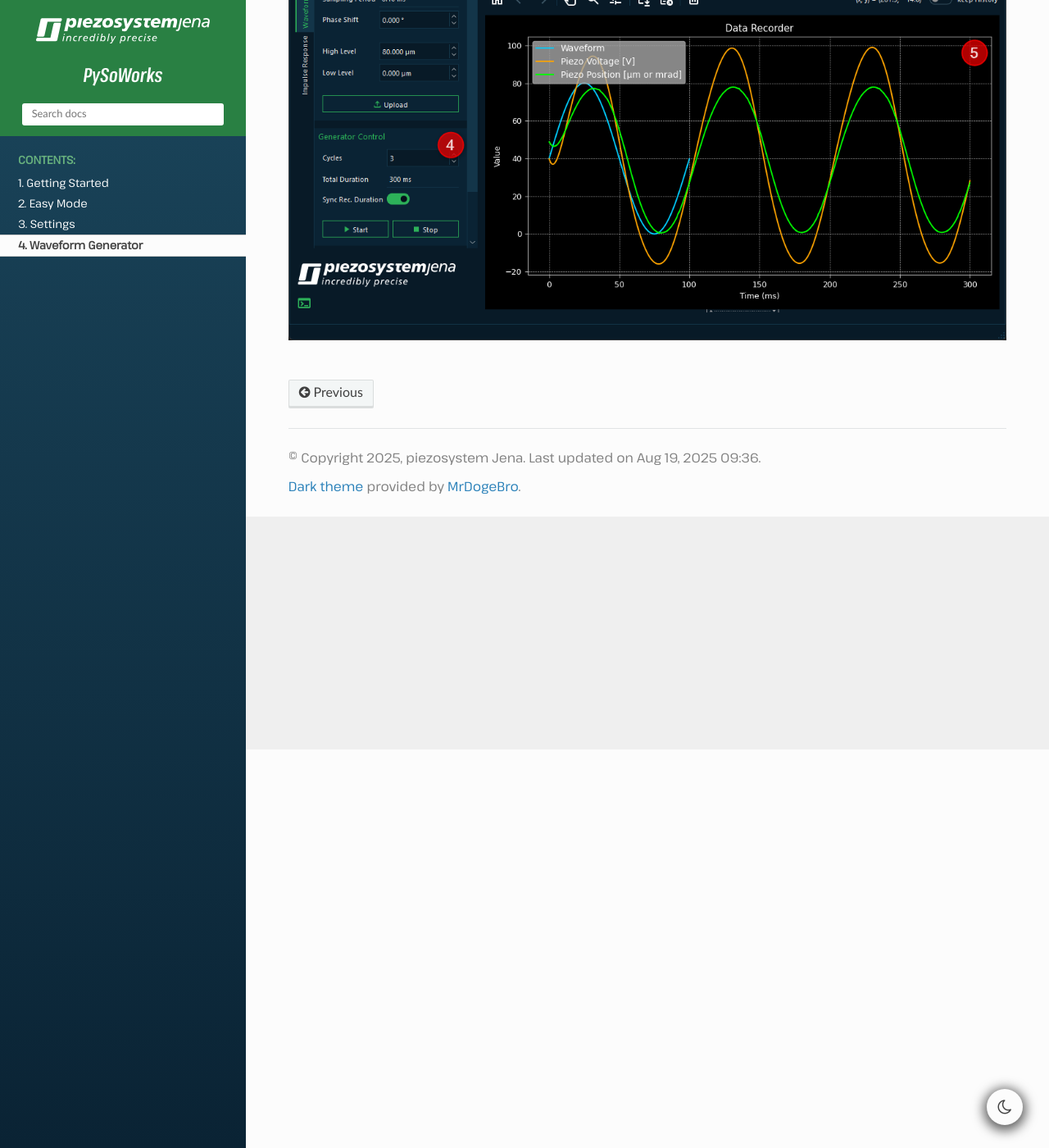
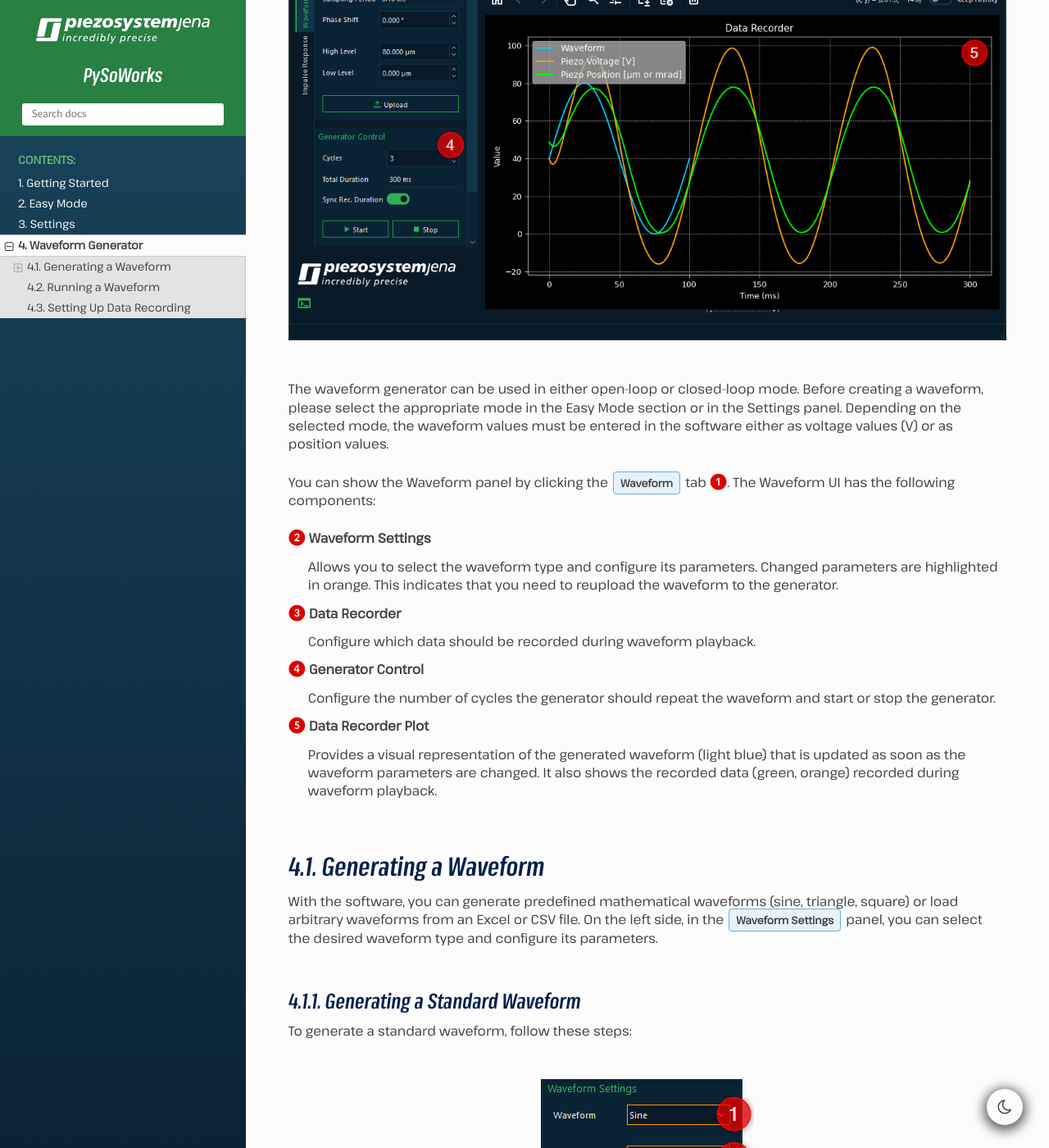
Before and after one commit to piezosystemjena/PiSoWorks, a Sphinx documentation site: the page built from doc/waveform.rst, in a window 1280 px wide and 1400 px high, scrolled down 486 px. Shown: the whole window at 82% size. Built offline with Sphinx 7.4.7 and the Read the Docs theme 3.1.0, drawn with Linux system fonts in a browser that asks for light colours; some of the changed text lies outside the part shown.

Commit message:
Finished waveform generator documentation

```diff
--- a/doc/settings.rst
+++ b/doc/settings.rst
@@ -142,6 +142,7 @@
    mechanical resonances. It is defined by its center frequency :guilabel:`notchf` and bandwidth :guilabel:`notchb`.
 
 
-.. note::
+.. admonition:: Important
+   :class: note
 
    Filters can be enabled or disabled independently and should be tuned according to the dynamics and noise characteristics of your system.
--- a/doc/waveform.rst
+++ b/doc/waveform.rst
@@ -1,8 +1,100 @@
 Waveform Generator
 ===================
 
-The NV200 device has an arbitrary waveform generator. This waveform generator that can be used
+The NV200 device has an arbitrary waveform generator. This waveform generator can be used
 to generate a variety of waveforms. The arbitrary waveform generator can generate a single or
 repetitive setpoint signal. The curve shape can be freely defined by up to 1024 samples.
 
 .. image:: images/waveform_numbered.png
+
+The waveform generator can be used in either open-loop or closed-loop mode. Before creating a waveform,
+please select the appropriate mode in the Easy Mode section or in the Settings panel. Depending on the
+selected mode, the waveform values must be entered in the software either as voltage values (V) or as
+position values.
+
+You can show the Waveform panel by clicking the :guilabel:`Waveform` tab :guinum:`❶`. The Waveform UI
+has the following components:
+
+:guinum:`❷` Waveform Settings
+    Allows you to select the waveform type and configure its parameters. Changed parameters are highlighted
+    in orange. This indicates that you need to reupload the waveform to the generator.
+
+:guinum:`❸` Data Recorder
+    Configure which data should be recorded during waveform playback.
+
+:guinum:`❹` Generator Control
+    Configure the number of cycles the generator should repeat the waveform and start or stop the generator.
+
+:guinum:`❺` Data Recorder Plot
+    Provides a visual representation of the generated waveform (light blue) that is updated as soon as the
+    waveform parameters are changed. It also shows the recorded data (green, orange) recorded during
+    waveform playback.
+
+
+Generating a Waveform
+---------------------------
+
+With the software, you can generate predefined mathematical waveforms (sine, triangle, square) or
+load arbitrary waveforms from an Excel or CSV file. On the left side, in the :guilabel:`Waveform Settings`
+panel, you can select the desired waveform type and configure its parameters.
+
+
+Generating a Standard Waveform
+^^^^^^^^^^^^^^^^^^^^^^^^^^^^^^^^^^
+
+To generate a standard waveform, follow these steps:
+
+.. image:: images/waveform_settings.png
+
+.. rst-class:: guinums
+
+1. In the :guilabel:`Waveform` combobox :guinum:`❷`, select the desired waveform type (e.g., sine, triangle, square).
+2. Configure the waveform frequency as needed. The waveform preview (light blue) and the :guilabel:`Sampling Period` will be updated accordingly.
+3. Select the desired phase shift in the :guilabel:`Phase Shift` field.
+4. Configure the waveform amplitude using the :guilabel:`High Level` and :guilabel:`Low Level` fields.
+5. Finally, click the :guilabel:`Upload` button to send the waveform to the device.
+
+
+Loading an Arbitrary Waveform
+^^^^^^^^^^^^^^^^^^^^^^^^^^^^^^^^^^
+
+If you want to load an arbitrary waveform, the steps are slightly different from generating a standard waveform:
+
+.. image:: images/waveform_arbitrary.png
+
+.. rst-class:: guinums
+
+1. In the :guilabel:`Waveform` combobox :guinum:`❷`, select the waveform type *Custom*.
+2. Configure the :guilabel:`Sampling Period` - this determines how fast the sample values are processed in the device.
+3. Click the :guilabel:`Load CSV / Excel` button to open a file dialog and then select the desired file. The waveform preview should show the loaded waveform (light blue).
+4. Click the :guilabel:`Upload` button to send the waveform data to the device.
+
+
+Running a Waveform
+---------------------------
+
+In the **Generator Control** section, you can control the waveform playback:
+
+.. image:: images/waveform_generator_control.png
+
+.. rst-class:: guinums
+
+1. Configure the number of cycles in the :guilabel:`Cycles` field. This determines how many times the waveform will be repeated.
+2. The total duration is updated automatically based on the number of cycles and the waveform frequency.
+3. If you activate the :guilabel:`Sync Rec. Duration` switch, the recording duration will be synchronized automatically with the waveform duration.
+4. Click the :guilabel:`Start` button to begin waveform playback and the :guilabel:`Stop` button to stop it.
+
+
+Setting Up Data Recording
+---------------------------
+
+In the **Data Recorder** section, you can configure which data should be recorded during waveform playback:
+
+.. image:: images/data_recorder_settings.png
+
+.. rst-class:: guinums
+
+1. Use the :guilabel:`Channel` comboboxes to select the desired recording sources for both channels.
+2. Configure the recording duration. If the :guilabel:`Sync Rec. Duration` switch is activated in the **Generator Control** section,
+   the recording duration will be synchronized automatically with the waveform duration.
+3. The sampling period is updated accordingly. Longer recording durations lead to a lower sampling rate because the internal device data recorder is limited to 6144 data points.
```
Also changed, not shown: doc/overview.rst (+8 -9 lines), doc/images/data_recorder_settings.png (added), doc/images/easy_mode_numbered_small.png (added), doc/images/waveform_arbitrary.png (added), doc/images/waveform_generator_control.png (added), doc/images/waveform_preview_sine.png (added), doc/images/waveform_settings.png (added).
